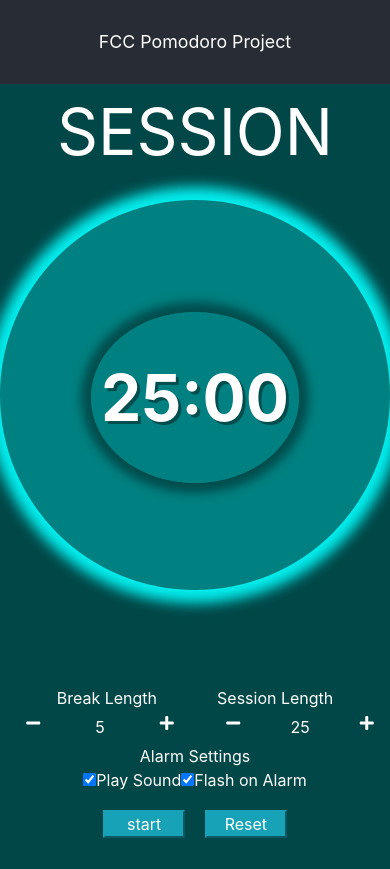
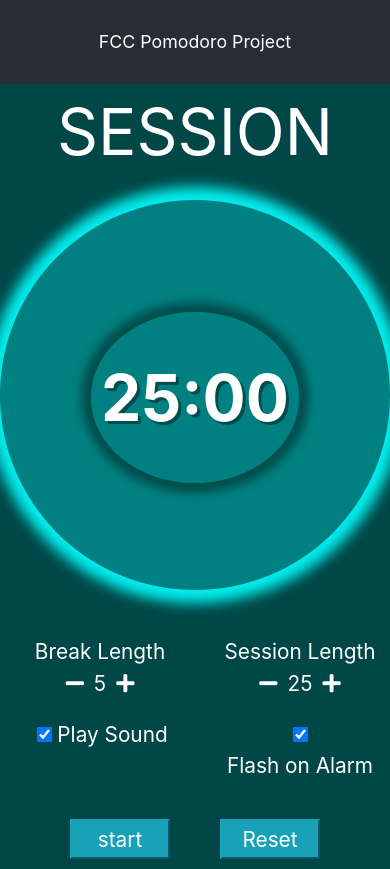
Before and after one commit to MikeDeGan/FCC-Pomodoro, a React (Create React App) app: page / in a window 390 px wide. Before the commit the page ends 848 px from the top, so only its background shows below. Built offline with nearby package versions, Linux system fonts and the light colour scheme.

Commit message:
passing all tests, need media query

```diff
--- a/src/App.js
+++ b/src/App.js
@@ -138,7 +138,8 @@ class App extends Component {
       newSecRemaining = sessionLength * 60 + 1;
       newCircleTime = 0;
     }
-
+    // move timertype to the setTimeout line below to fade smoothly
+    // have to keep it here to pass the freeCodeCamp tests
     this.setState({
       timerType: newTimerType,
       secRemaining: newSecRemaining,
@@ -146,6 +147,7 @@ class App extends Component {
       circleTime: newCircleTime
     });
 
+    //use this to fade the timer title smoothly
     // setTimeout(() => {
     //   this.setState({
     //     timerType: newTimerType
--- a/src/App.scss
+++ b/src/App.scss
@@ -26,21 +26,12 @@ body {
 #timer-label {
   font-size: 4em;
   text-transform: uppercase;
-  transition: opacity 0.5s;
+  // transition: opacity 0.5s;    //uncomment this line to fade the timer title, uncomment code in App.js also
 }
 
 .pieholder {
   max-width: 390px;
-  margin: 20px auto 0 auto;
-}
-
-@keyframes flashShadow {
-  50% {
-    box-shadow: 0px 0px 16px 16px rgb(238, 155, 2);
-  }
-  100% {
-    box-shadow: 0px 0px 13px 13px rgb(2, 238, 238);
-  }
+  margin: 20px auto -50px auto;
 }
 
 .pie {
@@ -48,7 +39,6 @@ body {
   border-radius: 50%;
   transform: rotate(-0.25turn);
   box-shadow: 0px 0px 13px 13px rgb(2, 238, 238);
-  // animation-iteration-count: 6;
 }
 
 path {
@@ -78,22 +68,38 @@ path:hover {
   padding: 47px 10px;
 }
 
-// #adjustments {
-//   width: 40vw;
-//   margin: 0px auto;
-// }
+#adjustments {
+  width: 400px;
+  margin: 0px auto;
+  font-size: 1.3em;
+}
+
+.plusminus {
+  margin: auto 10px;
+}
+
+.options {
+  margin: 20px auto;
+  width: 400px;
+}
+
+#play-sound,
+#flash {
+  margin: auto 5px;
+}
+
+input {
+  width: 15px;
+  height: 15px;
+}
+
+.button-holder {
+  width: 300px;
+  font-size: 1.3em;
+}
 
 button {
-  margin: 10px 10px;
+  margin: 10px;
+  width: 100px;
+  height: 40px;
 }
-
-.arrowholder {
-  width: 400px;
-  margin: 5px auto;
-  display: flex;
-  justify-content: center;
-}
-
-.arrowholder > * {
-  flex: 1 100%;
-}
--- a/src/components/Controls.js
+++ b/src/components/Controls.js
@@ -3,23 +3,23 @@ import PropTypes from 'prop-types';
 
 const Controls = props => {
   return (
-    <div className="btn-group container">
-      <div className="col-sm-4" />
+    <div className="container button-holder">
+      <div className="row">
+        <div className="col-6">
           <button
             id="start_stop"
-        className="btn-info col-sm-2"
+            className="btn-info"
             onClick={props.handleStart}
           >
             {props.startButton}
           </button>
-      <button
-        id="reset"
-        className="btn-info col-sm-2"
-        onClick={props.handleReset}
-      >
+        </div>
+        <div className="col-6">
+          <button id="reset" className="btn-info" onClick={props.handleReset}>
             Reset
           </button>
-      <div className="col-sm-4" />
+        </div>
+      </div>
     </div>
   );
 };
--- a/src/components/Settings.js
+++ b/src/components/Settings.js
@@ -5,22 +5,19 @@ const Settings = props => {
   return (
     <div id="adjustments">
       <div className="container">
-        <div className="col-sm-2" />
-        <span id="break-label" className="col-sm-3">
+        <div className="row">
+          <span id="break-label" className="col-6">
             Break Length
           </span>
-        <span className="col-sm-2" />
-        <span id="session-label" className="col-sm-3">
+          <span id="session-label" className="col-6">
             Session Length
           </span>
-        <div className="col-sm-2" />
         </div>
 
-      <div className="arrowholder">
-        {/* <div className="col-sm-2" /> */}
-
+        <div className="row">
+          <div className="col-6">
             <i
-          className="fas fa-minus d-inline"
+              className="fas fa-minus d-inline plusminus"
               id="break-decrement"
               onClick={props.handleDecreaseBreak}
             />
@@ -28,15 +25,14 @@ const Settings = props => {
               {props.breakLength}
             </div>
             <i
-          className="fas fa-plus d-inline"
+              className="fas fa-plus d-inline plusminus"
               id="break-increment"
               onClick={props.handleIncreaseBreak}
             />
-
-        {/* <div className="col-sm-2" /> */}
-
+          </div>
+          <div className="col-6">
             <i
-          className="fas fa-minus d-inline"
+              className="fas fa-minus d-inline plusminus"
               id="session-decrement"
               onClick={props.handleDecreaseSession}
             />
@@ -44,15 +40,14 @@ const Settings = props => {
               {props.sessionLength}
             </div>
             <i
-          className="fas fa-plus d-inline"
+              className="fas fa-plus d-inline plusminus"
               id="session-increment"
               onClick={props.handleIncreaseSession}
             />
-
-        {/* <div className="col-sm-2" /> */}
           </div>
 
-      <div id="alarm-settings">Alarm Settings</div>
+          <div className="row options">
+            <div className="col-6">
               <input
                 id="play-sound"
                 type="checkbox"
@@ -60,6 +55,8 @@ const Settings = props => {
                 onChange={props.handlePlaySound}
               />
               <label htmlFor="play-sound">Play Sound</label>
+            </div>
+            <div className="col-6">
               <input
                 id="flash"
                 type="checkbox"
@@ -67,6 +64,10 @@ const Settings = props => {
                 onChange={props.handleFlash}
               />
               <label htmlFor="flash">Flash on Alarm</label>
+            </div>
+          </div>
+        </div>
+      </div>
     </div>
   );
 };
```
Lines whose indentation alone changed are shown as unchanged.
